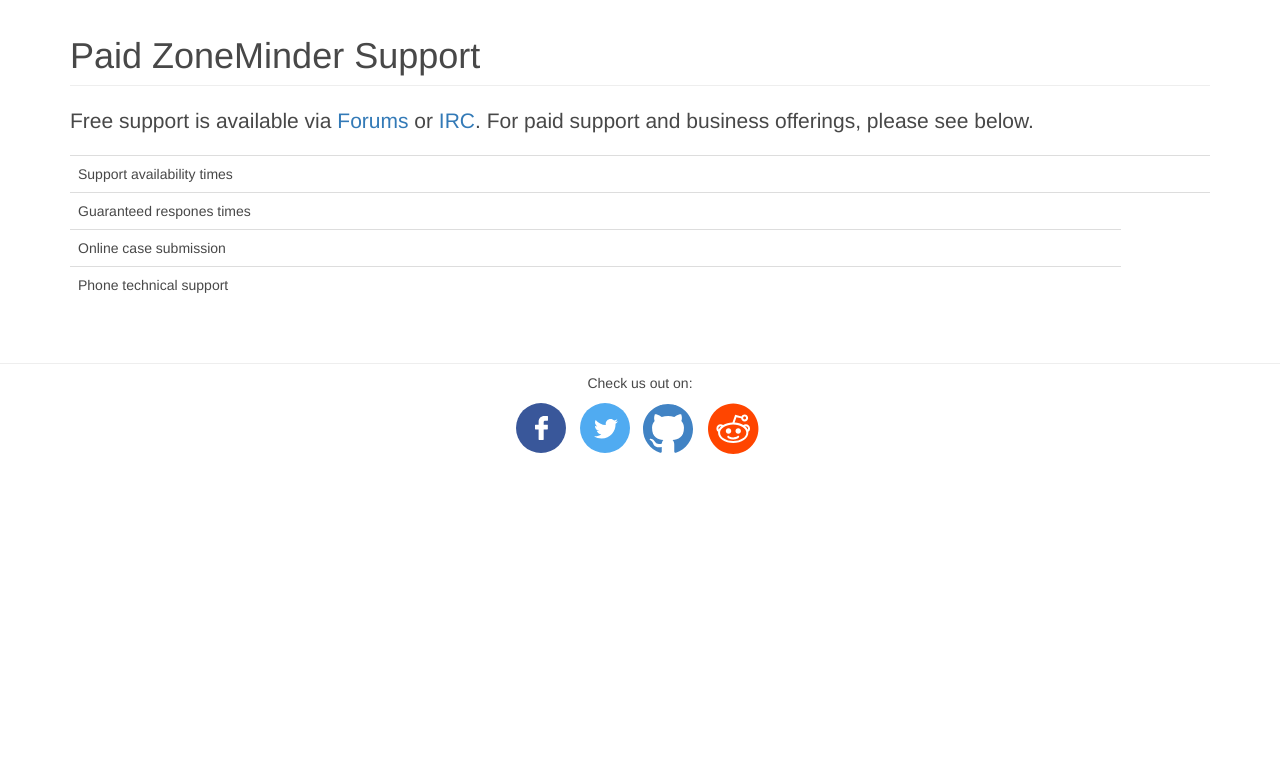
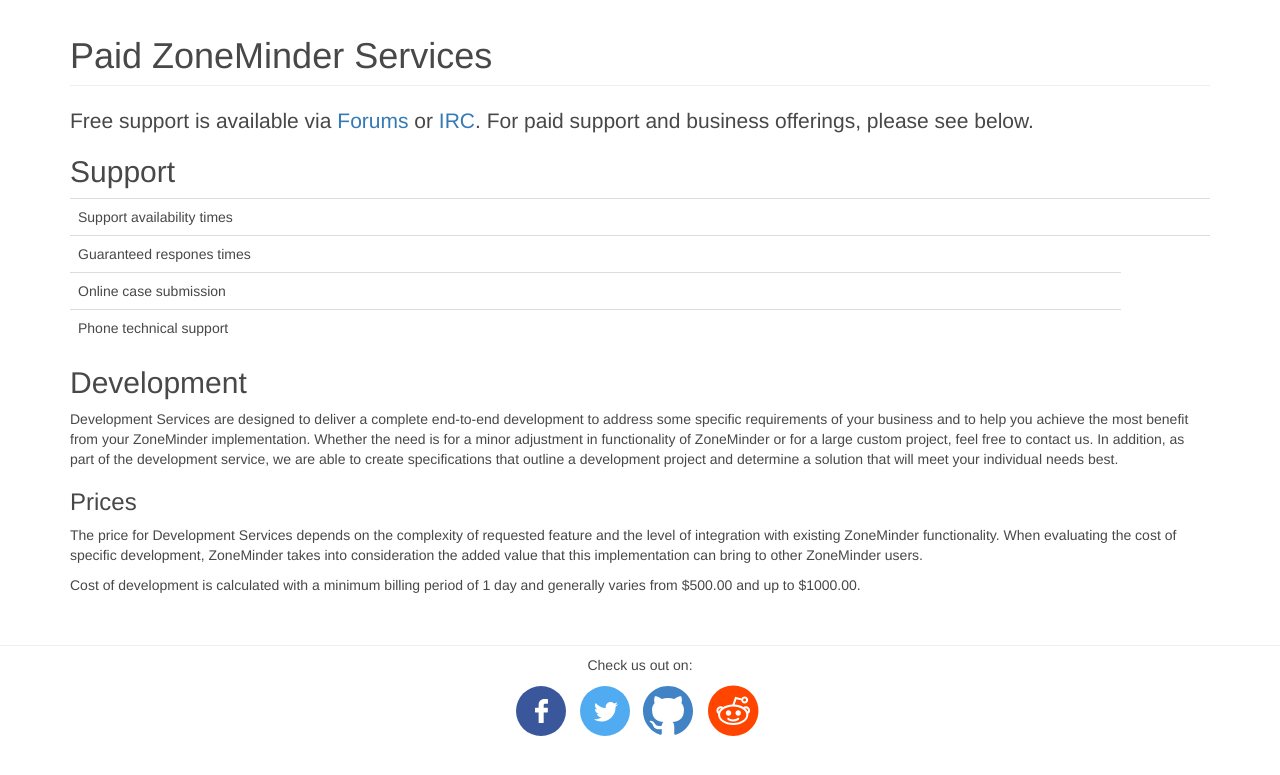
Before and after one commit to ZoneMinder/zoneminder.github.io, a Jekyll site: the page built from support.html, in a window 1280 px wide, cut to the strip 104-879 px from the top of the page. Built offline with Jekyll 4.4.1, drawn with Linux system fonts in a browser that asks for light colours; comment, search, counter and statistics services are not loaded.

Commit message:
Start splitting support page in to 'support' and 'development' sections

```diff
--- a/support.html
+++ b/support.html
@@ -4,10 +4,11 @@ title: Support
 permalink: /support/
 ---
 
-<h1>Paid ZoneMinder Support</h1>
+<h1>Paid ZoneMinder Services</h1>
 
 		<p class="lead">Free support is available via <a href="https://forums.zoneminder.com">Forums</a> or <a href="http://webchat.freenode.net/?channels=zoneminder">IRC</a>.  For paid support and business offerings, please see below.</p>
 
+		<h2>Support</h2>
 		<table class="table">
 			<tr>
 				<td>Support availability times<td>
@@ -22,3 +23,12 @@ permalink: /support/
 				<td>Phone technical support</td>
 			</tr>
 		</table>
+
+		<h2>Development</h2>
+		<p>Development Services are designed to deliver a complete end-to-end development to address some specific requirements of your business and to help you achieve the most benefit from your ZoneMinder implementation. Whether the need is for a minor adjustment in functionality of ZoneMinder or for a large custom project, feel free to contact us. In addition, as part of the development service, we are able to create specifications that outline a development project and determine a solution that will meet your individual needs best.</p>
+
+		<h3>Prices</h3>
+
+		<p>The price for Development Services depends on the complexity of requested feature and the level of integration with existing ZoneMinder functionality. When evaluating the cost of specific development, ZoneMinder takes into consideration the added value that this implementation can bring to other ZoneMinder users.</p>
+
+		<p>Cost of development is calculated with a minimum billing period of 1 day and generally varies from $500.00 and up to $1000.00.</p>
```
